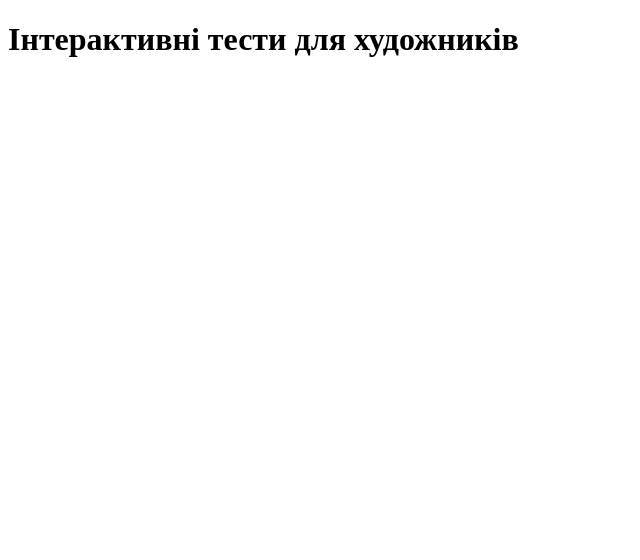
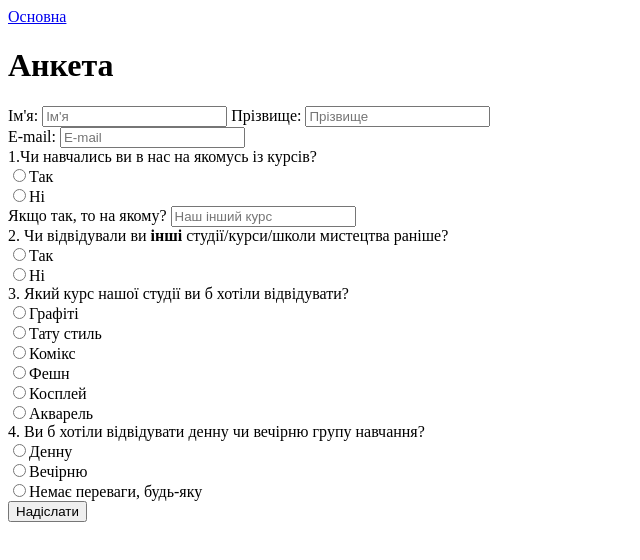
Before and after one commit to mariiasoroka/html-task, a plain HTML site: page form.html in a window 1280 px wide. Shown: the whole page, without its empty margins (0-640 px from the left). Drawn offline with Linux system fonts and the light colour scheme.

Commit message:
Final code

```diff
--- a/form.html
+++ b/form.html
@@ -7,6 +7,90 @@
     <title>Form Sample</title>
 </head>
 <body>
-    <h1>Інтерактивні тести для художників</h1>
+    <nav>
+        <a href="index.html">Основна</a>
+    </nav>
+    <main>
+    <h1>Анкета</h1>
+    <form action="https://formspree.io/mnqdqbja" method="POST">
+         <label> Ім'я:
+             <input type="text" placeholder="Ім'я" name="Ім'я">
+         </label>
+         <label>Прізвище:
+             <input type="text" placeholder="Прізвище" name="Прізвище">
+         </label>
+         <br>
+         <label>E-mail:
+             <input type="text" placeholder="E-mail" name="E-mail">
+         </label>
+         <br>
+         <label>1.Чи навчались ви в нас на якомусь із курсів? </label>
+          <br>
+         <label>
+         <input type="radio" name="Наш інший курс" value="Так">Так
+         </label>
+          <br>
+         <label>
+         <input type="radio" name="Наш інший курс" value="Ні">Ні
+         </label>
+         <br>
+         <label> Якщо так, то на якому?
+         <input type="Text" placeholder="Наш інший курс" name="">
+         </label>
+         <br>
+         <label>2. Чи відвідували ви <strong> інші</strong> студії/курси/школи мистецтва раніше?</label>
+          <br>
+         <label>
+         <input type="radio" name="Інший курс" value="Так">Так
+         </label>
+          <br>
+         <label>
+         <input type="radio" name="Інший курс" value="Ні">Ні
+         </label>
+         <br>
+         <label>3. Який курс нашої студії ви б хотіли відвідувати?</label>
+          <br>
+         <label>
+         <input type="radio" name="курс" value="Графіті">Графіті
+         </label>
+          <br>
+         <label>
+         <input type="radio" name="курс" value="Тату стиль">Тату стиль
+         </label>
+          <br>
+         <label>
+         <input type="radio" name="курс" value="Комікс">Комікс
+         </label>
+          <br>
+         <label>
+         <input type="radio" name="курс" value="Фешн">Фешн
+         </label>
+          <br>
+         <label>
+         <input type="radio" name="курс" value="Косплей">Косплей
+         </label>
+          <br>
+         <label>
+         <input type="radio" name="курс" value="Акварель">Акварель
+         </label>
+         <br>
+         <label>4. Ви б хотіли відвідувати денну чи вечірню групу навчання?</label>
+          <br>
+         <label>
+         <input type="radio" name="Форма" value="Денну">Денну
+         </label>
+          <br>
+         <label>
+         <input type="radio" name="Форма" value="Вечірню">Вечірню
+         </label>
+          <br>
+         <label>
+         <input type="radio" name="Форма" name="Немає переваги, будь-яку">Немає переваги, будь-яку
+         </label>
+            <div class="button">
+            <button type="submit">Надіслати</button>
+            </div>
+        </form>
+    </main>
 </body>
 </html>
```
Also changed, not shown: index.html (+3 -1 lines), img/instagram.png (deleted).
